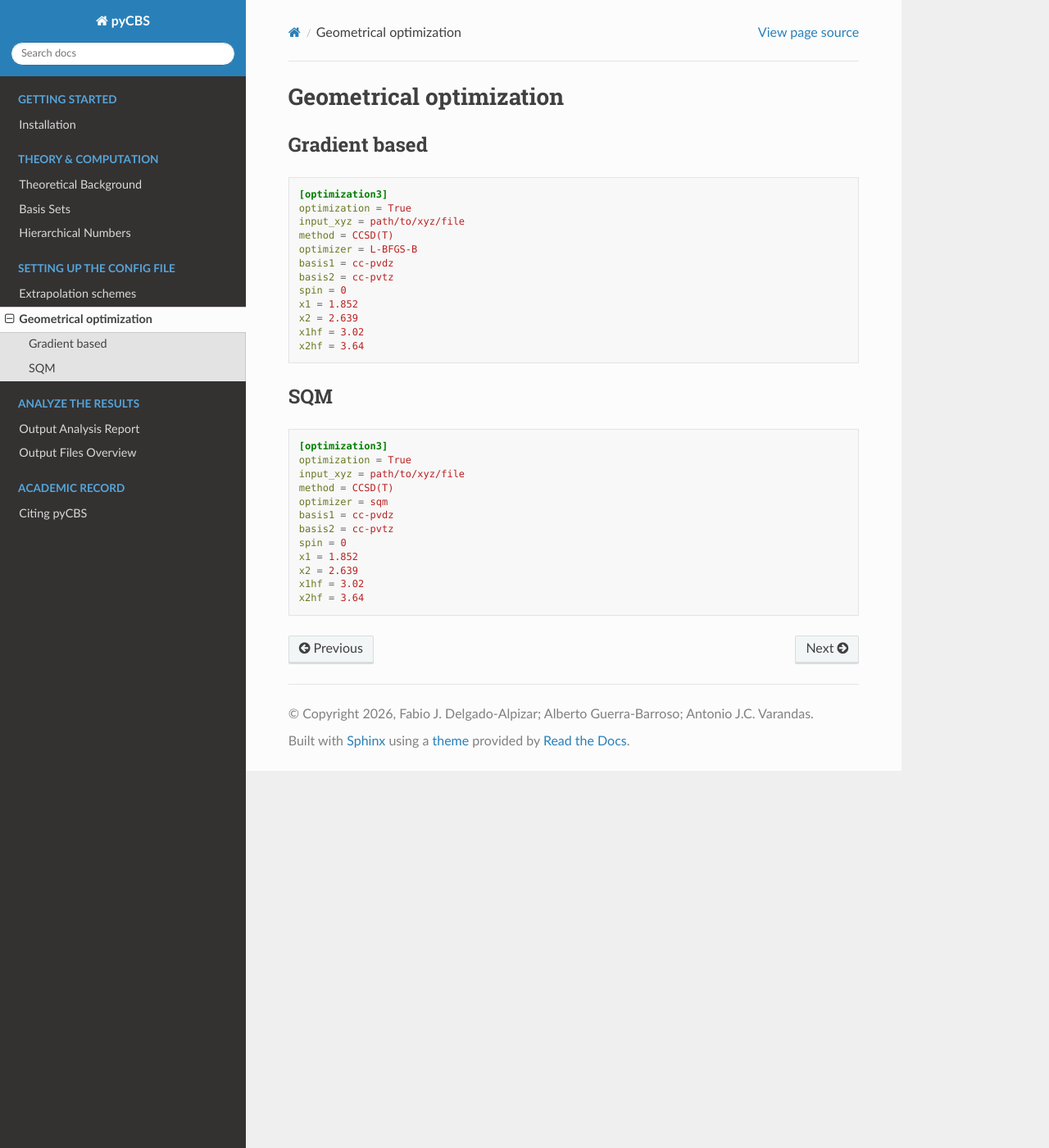
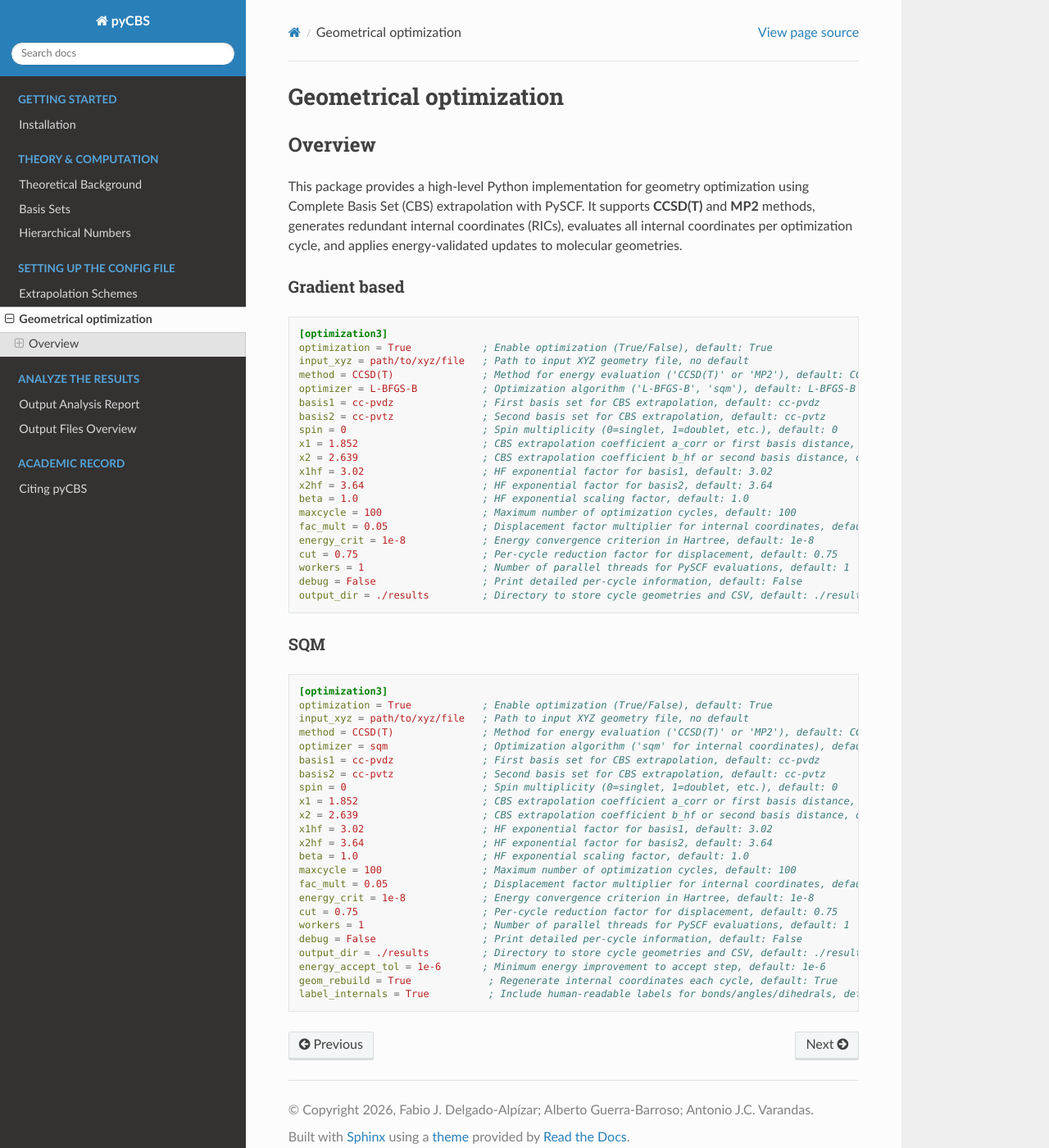
Before and after one commit to fabAlpizar/pycbs, a Sphinx documentation site: the page built from docs/source/optimization.rst, in a window 1280 px wide and 1400 px high. Shown: the whole window at 82% size. Built offline with Sphinx 7.4.7 and the Read the Docs theme 3.1.0, drawn with Linux system fonts in a browser that asks for light colours.

Commit message:
[WP] refinements for documentation

```diff
--- a/docs/source/conf.py
+++ b/docs/source/conf.py
@@ -7,8 +7,8 @@
 # https://www.sphinx-doc.org/en/master/usage/configuration.html#project-information
 
 project = 'pyCBS'
-copyright = '2026, Fabio J. Delgado-Alpizar; Alberto Guerra-Barroso; Antonio J.C. Varandas'
-author = 'Fabio J. Delgado-Alpizar; Alberto Guerra-Barroso; Antonio J.C. Varandas'
+copyright = '2026, Fabio J. Delgado-Alpízar; Alberto Guerra-Barroso; Antonio J.C. Varandas'
+author = 'Fabio J. Delgado-Alpízar; Alberto Guerra-Barroso; Antonio J.C. Varandas'
 release = '1.0.0'
 
 # -- General configuration ---------------------------------------------------
--- a/docs/source/extrapolations.rst
+++ b/docs/source/extrapolations.rst
@@ -1,5 +1,7 @@
-Extrapolation schemes
----------------------
+Extrapolation Schemes
+=====================
+
+This section lists the available Hartree–Fock (HF), correlation, and full CBS extrapolation schemes, along with their configurable parameters and default values.
 
 HF component
 ~~~~~~~~~~~~
--- a/docs/source/optimization.rst
+++ b/docs/source/optimization.rst
@@ -1,36 +1,63 @@
 Geometrical optimization
-------------------------
+========================
+Overview
+--------
+This package provides a high-level Python implementation for geometry optimization
+using Complete Basis Set (CBS) extrapolation with PySCF. It supports **CCSD(T)** and
+**MP2** methods, generates redundant internal coordinates (RICs), evaluates
+all internal coordinates per optimization cycle, and applies energy-validated
+updates to molecular geometries.
+
 
 Gradient based
 ~~~~~~~~~~~~~~
 .. code-block:: ini
 
     [optimization3]
-    optimization = True
-    input_xyz = path/to/xyz/file
-    method = CCSD(T)
-    optimizer = L-BFGS-B
-    basis1 = cc-pvdz
-    basis2 = cc-pvtz
-    spin = 0
-    x1 = 1.852
-    x2 = 2.639
-    x1hf = 3.02
-    x2hf = 3.64
+    optimization = True            ; Enable optimization (True/False), default: True
+    input_xyz = path/to/xyz/file   ; Path to input XYZ geometry file, no default
+    method = CCSD(T)               ; Method for energy evaluation ('CCSD(T)' or 'MP2'), default: CCSD(T)
+    optimizer = L-BFGS-B           ; Optimization algorithm ('L-BFGS-B', 'sqm'), default: L-BFGS-B
+    basis1 = cc-pvdz               ; First basis set for CBS extrapolation, default: cc-pvdz
+    basis2 = cc-pvtz               ; Second basis set for CBS extrapolation, default: cc-pvtz
+    spin = 0                       ; Spin multiplicity (0=singlet, 1=doublet, etc.), default: 0
+    x1 = 1.852                     ; CBS extrapolation coefficient a_corr or first basis distance, default: 1.852
+    x2 = 2.639                     ; CBS extrapolation coefficient b_hf or second basis distance, default: 2.639
+    x1hf = 3.02                    ; HF exponential factor for basis1, default: 3.02
+    x2hf = 3.64                    ; HF exponential factor for basis2, default: 3.64
+    beta = 1.0                     ; HF exponential scaling factor, default: 1.0
+    maxcycle = 100                 ; Maximum number of optimization cycles, default: 100
+    fac_mult = 0.05                ; Displacement factor multiplier for internal coordinates, default: 0.05
+    energy_crit = 1e-8             ; Energy convergence criterion in Hartree, default: 1e-8
+    cut = 0.75                     ; Per-cycle reduction factor for displacement, default: 0.75
+    workers = 1                    ; Number of parallel threads for PySCF evaluations, default: 1
+    debug = False                  ; Print detailed per-cycle information, default: False
+    output_dir = ./results         ; Directory to store cycle geometries and CSV, default: ./results
 
 SQM
 ~~~
 .. code-block:: ini
 
     [optimization3]
-    optimization = True
-    input_xyz = path/to/xyz/file
-    method = CCSD(T)
-    optimizer = sqm
-    basis1 = cc-pvdz
-    basis2 = cc-pvtz
-    spin = 0
-    x1 = 1.852
-    x2 = 2.639
-    x1hf = 3.02
-    x2hf = 3.64
+    optimization = True            ; Enable optimization (True/False), default: True
+    input_xyz = path/to/xyz/file   ; Path to input XYZ geometry file, no default
+    method = CCSD(T)               ; Method for energy evaluation ('CCSD(T)' or 'MP2'), default: CCSD(T)
+    optimizer = sqm                ; Optimization algorithm ('sqm' for internal coordinates), default: sqm
+    basis1 = cc-pvdz               ; First basis set for CBS extrapolation, default: cc-pvdz
+    basis2 = cc-pvtz               ; Second basis set for CBS extrapolation, default: cc-pvtz
+    spin = 0                       ; Spin multiplicity (0=singlet, 1=doublet, etc.), default: 0
+    x1 = 1.852                     ; CBS extrapolation coefficient a_corr or first basis distance, default: 1.852
+    x2 = 2.639                     ; CBS extrapolation coefficient b_hf or second basis distance, default: 2.639
+    x1hf = 3.02                    ; HF exponential factor for basis1, default: 3.02
+    x2hf = 3.64                    ; HF exponential factor for basis2, default: 3.64
+    beta = 1.0                     ; HF exponential scaling factor, default: 1.0
+    maxcycle = 100                 ; Maximum number of optimization cycles, default: 100
+    fac_mult = 0.05                ; Displacement factor multiplier for internal coordinates, default: 0.05
+    energy_crit = 1e-8             ; Energy convergence criterion in Hartree, default: 1e-8
+    cut = 0.75                     ; Per-cycle reduction factor for displacement, default: 0.75
+    workers = 1                    ; Number of parallel threads for PySCF evaluations, default: 1
+    debug = False                  ; Print detailed per-cycle information, default: False
+    output_dir = ./results         ; Directory to store cycle geometries and CSV, default: ./results
+    energy_accept_tol = 1e-6       ; Minimum energy improvement to accept step, default: 1e-6
+    geom_rebuild = True             ; Regenerate internal coordinates each cycle, default: True
+    label_internals = True          ; Include human-readable labels for bonds/angles/dihedrals, default: True
```
Also changed, not shown: 17 other files.
